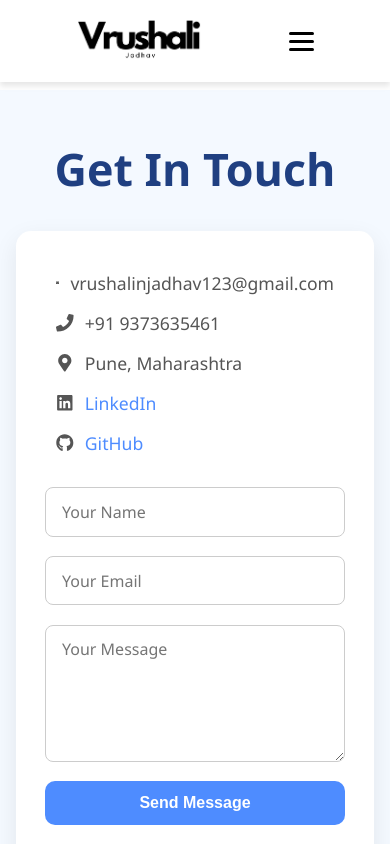
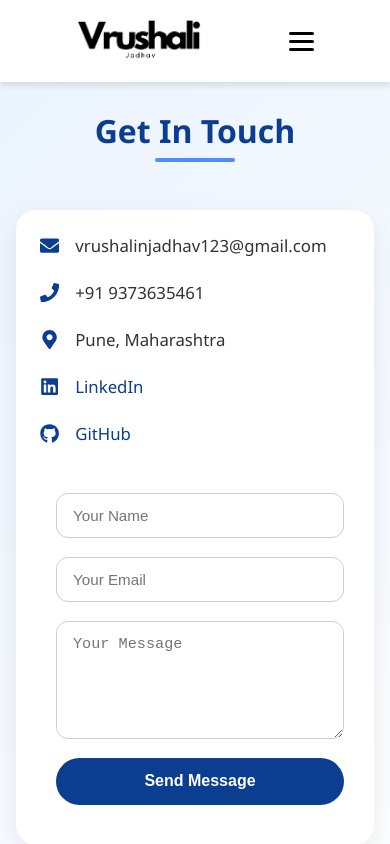
Before and after one commit to vrushalii77/vrushali-portfolio, a React (Vite) app: page /contact in a window 390 px wide. Shown: the top 844 px of the page. Built offline with nearby package versions, Linux system fonts and the light colour scheme.

Commit message:
updated the aboutme

```diff
--- a/src/components/About/Aboutme.css
+++ b/src/components/About/Aboutme.css
@@ -1,4 +1,3 @@
-/* Base Styles */
 .aboutme {
   margin-top: 150px;
   padding: 0 1rem;
@@ -61,7 +60,6 @@
   color: #555;
 }
 
-/* Experience Section */
 .experience-container {
   max-width: 900px;
   margin: 4rem auto;
@@ -78,7 +76,7 @@
 
 .timeline {
   position: relative;
-  padding-left: 25px; /* Adjusted for balance */
+  padding-left: 25px;
   margin-left: 20px;
   border-left: 4px solid #4e8cff;
 }
@@ -102,7 +100,7 @@
 
 .timeline-dot {
   position: absolute;
-  left: -37px; /* Perfectly centers the dot over the line (4px + half dot width) */
+  left: -37px;
   top: 0;
   width: 20px;
   height: 20px;
@@ -141,7 +139,6 @@
   box-shadow: 0 6px 16px rgba(0, 0, 0, 0.15);
 }
 
-/* Keyframe Animations */
 @keyframes fadeInLeft {
   from {
     opacity: 0;
@@ -167,7 +164,6 @@
   }
 }
 
-/* Responsive Design */
 @media (max-width: 768px) {
   .aboutme h2 {
     font-size: 2rem;
--- a/src/components/Contact/Contact.css
+++ b/src/components/Contact/Contact.css
@@ -1,52 +1,76 @@
 .contact-section {
-  margin-top: 90px;
-  padding: 3rem 1rem;
-  background-color: #f4f9ff;
+  padding: 7rem 1rem;
+  background: linear-gradient(135deg, #eaf3ff, #ffffff);
   font-family: "Segoe UI", sans-serif;
+  width: 100%;
 }
 
 .contact-title {
   text-align: center;
-  font-size: 2.8rem;
-  font-weight: 600;
-  color: #1f3f81;
-  margin-bottom: 2rem;
+  font-size: 3rem;
+  font-weight: 700;
+  color: #0b3d91;
+  margin-bottom: 3rem;
+  position: relative;
+  line-height: 1.2;
+}
+
+.contact-title::after {
+  content: "";
+  width: 80px;
+  height: 4px;
+  background-color: #4e8cff;
+  display: block;
+  margin: 0.5rem auto 0;
+  border-radius: 4px;
 }
 
 .contact-box {
-  max-width: 1000px;
-  margin: 0 auto;
   display: flex;
   flex-wrap: wrap;
-  gap: 2rem;
-  justify-content: center;
-  align-items: flex-start;
-  background: #ffffff;
-  padding: 2.5rem;
-  border-radius: 15px;
-  box-shadow: 0 8px 24px rgba(0, 0, 0, 0.08);
-  animation: fadeIn 1s ease-in-out;
+  justify-content: space-between;
+  gap: 3rem;
+  max-width: 1100px;
+  margin: 0 auto;
+  background-color: white;
+  padding: 3rem;
+  border-radius: 20px;
+  box-shadow: 0 10px 30px rgba(0, 0, 0, 0.08);
 }
 
 .contact-details {
   flex: 1;
-  min-width: 250px;
-  font-size: 1.1rem;
-  color: #555;
+  min-width: 280px;
   display: flex;
   flex-direction: column;
-  gap: 1rem;
+  gap: 1.5rem;
+  font-size: 1.05rem;
+  color: #333;
 }
 
 .contact-details p {
   display: flex;
   align-items: center;
-  gap: 0.7rem;
+  gap: 1rem;
+  transition: transform 0.3s ease;
+  word-break: break-word;
+}
+
+.contact-details p:hover {
+  transform: translateX(5px);
+  color: #0b3d91;
+}
+
+.contact-details svg {
+  font-size: 1.2rem;
+  color: #0b3d91;
+  flex-shrink: 0;
 }
 
 .contact-details a {
-  color: #4e8cff;
+  color: #0b3d91;
   text-decoration: none;
+  font-weight: 500;
 }
 
 .contact-details a:hover {
@@ -55,7 +79,7 @@
 
 .contact-form {
   flex: 1;
-  min-width: 300px;
+  min-width: 320px;
   display: flex;
   flex-direction: column;
   gap: 1.2rem;
@@ -63,44 +87,139 @@
 
 .contact-form input,
 .contact-form textarea {
-  padding: 0.8rem 1rem;
+  padding: 0.9rem 1.2rem;
   font-size: 1rem;
   border: 1px solid #ccc;
-  border-radius: 8px;
+  border-radius: 12px;
+  transition: border 0.3s ease, box-shadow 0.3s ease;
   width: 100%;
-  font-family: "Segoe UI", sans-serif;
 }
 
 .contact-form input:focus,
 .contact-form textarea:focus {
-  border-color: #4e8cff;
+  border-color: #0b3d91;
   outline: none;
+  box-shadow: 0 0 0 3px rgba(11, 61, 145, 0.1);
 }
 
 .contact-form button {
-  background-color: #4e8cff;
+  background: #0b3d91;
   color: white;
-  padding: 0.8rem 1.5rem;
+  padding: 0.9rem 1.5rem;
   font-size: 1rem;
   font-weight: 600;
   border: none;
-  border-radius: 10px;
+  border-radius: 30px;
   cursor: pointer;
-  transition: background-color 0.3s ease, transform 0.2s ease;
+  align-self: flex-start;
+  transition: background 0.3s ease, transform 0.2s ease;
 }
 
 .contact-form button:hover {
-  background-color: #3a72d8;
-  transform: scale(1.05);
+  background-color: #4174c5;
+  transform: translateY(-2px);
 }
 
-@keyframes fadeIn {
-  from {
-    opacity: 0;
-    transform: translateY(30px);
+/* Tablet */
+@media (max-width: 992px) {
+  .contact-box {
+    padding: 2.5rem;
   }
-  to {
-    opacity: 1;
-    transform: translateY(0);
+
+  .contact-title {
+    font-size: 2.5rem;
   }
 }
+
+/* Mobile */
+@media (max-width: 768px) {
+  .contact-box {
+    flex-direction: column;
+    padding: 2rem;
+  }
+
+  .contact-title {
+    font-size: 2.2rem;
+  }
+
+  .contact-form,
+  .contact-details {
+    width: 100%;
+  }
+}
+
+/* Small mobile (480px) */
+@media (max-width: 480px) {
+  .contact-title {
+    font-size: 2rem;
+  }
+
+  .contact-box {
+    padding: 1.5rem;
+    gap: 2rem;
+  }
+
+  .contact-form {
+    padding: 1rem;
+  }
+
+  .contact-form input,
+  .contact-form textarea {
+    font-size: 0.95rem;
+    padding: 0.8rem 1rem;
+  }
+
+  .contact-form button {
+    width: 100%;
+    text-align: center;
+  }
+}
+
+/* Extra small devices (360px) */
+@media (max-width: 360px) {
+  .contact-title {
+    font-size: 1.7rem;
+  }
+
+  .contact-details {
+    font-size: 0.95rem;
+    gap: 1rem;
+  }
+
+  .contact-details p {
+    gap: 0.7rem;
+    font-size: 0.9rem;
+  }
+
+  .contact-form input,
+  .contact-form textarea {
+    font-size: 0.9rem;
+  }
+
+  .contact-form button {
+    padding: 0.8rem 1rem;
+    font-size: 0.95rem;
+  }
+}
+
+/* For Samsung Galaxy S8+ (360px x 740px) */
+@media only screen and (max-width: 375px) and (max-height: 750px) {
+  .project-card {
+    padding: 12px;
+    margin: 10px auto;
+    width: 90%;
+  }
+
+  .project-card h3 {
+    font-size: 1rem;
+  }
+
+  .project-card p {
+    font-size: 0.85rem;
+  }
+
+  .project-btns a {
+    padding: 6px 12px;
+    font-size: 0.8rem;
+  }
+}
--- a/src/components/Project/Project.css
+++ b/src/components/Project/Project.css
@@ -15,7 +15,7 @@
   position: relative;
 }
 
-.stack-title::after {
+/* .stack-title::after {
   content: "";
   width: 80px;
   height: 4px;
@@ -25,7 +25,7 @@
   left: 50%;
   transform: translateX(-50%);
   border-radius: 4px;
-}
+} */
 
 .stacked-projects {
   display: flex;
```
